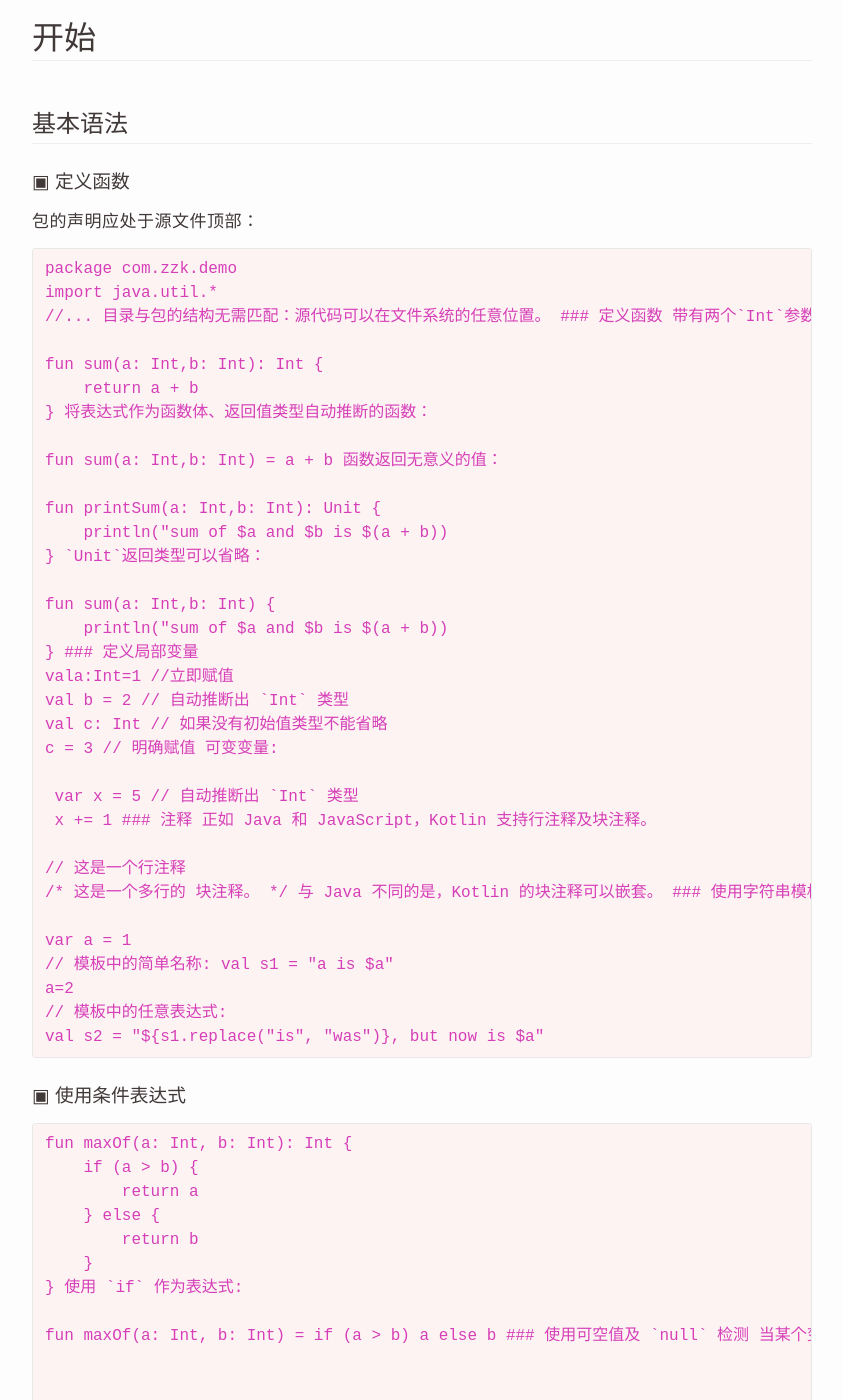
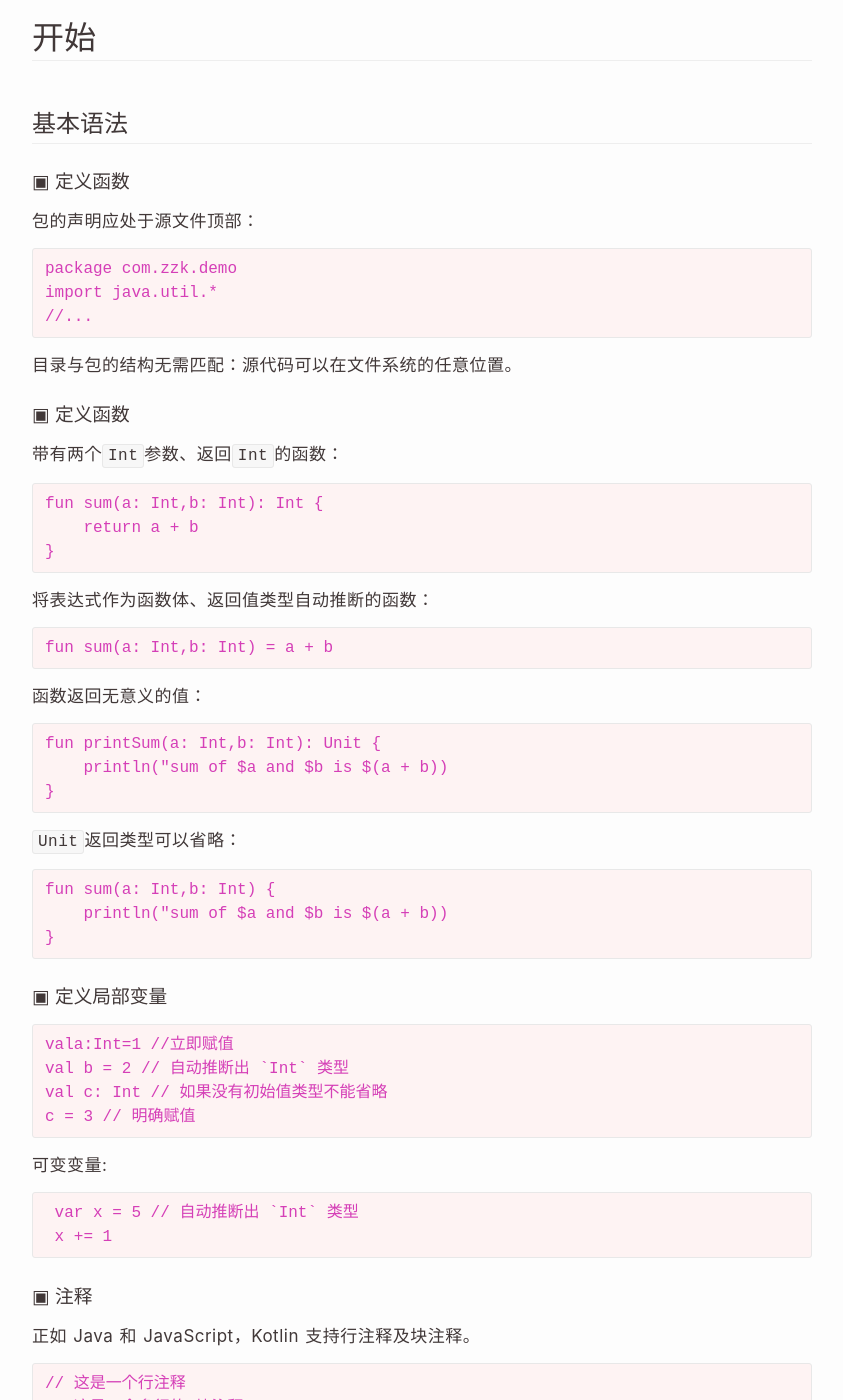
Before and after one commit to zhuangzaiku/zhuangzaiku.github.io, a Jekyll site: the page built from _posts/jekyll/2017-05-25-Kotlin基本语法.markdown, in a window 1280 px wide and 1400 px high, scrolled down 557 px. Shown: the whole window, without its empty margins (218-1061 px from the left). Built offline with Jekyll 4.4.1, drawn with Linux system fonts in a browser that asks for light colours; nearby versions of some CDN libraries; comment, search, counter and statistics services are not loaded; some of the changed text lies outside the part shown.

Commit message:
modify kotlin 基本语法

```diff
--- a/_posts/jekyll/2017-05-25-Kotlin基本语法.markdown
+++ b/_posts/jekyll/2017-05-25-Kotlin基本语法.markdown
@@ -16,6 +16,7 @@ pin: 6
     package com.zzk.demo
     import java.util.*
     //...
+
 目录与包的结构无需匹配：源代码可以在文件系统的任意位置。
 ### 定义函数
 带有两个`Int`参数、返回`Int`的函数：
@@ -23,33 +24,40 @@ pin: 6
     fun sum(a: Int,b: Int): Int {
         return a + b
     }
+
 将表达式作为函数体、返回值类型自动推断的函数：
 
     fun sum(a: Int,b: Int) = a + b
+
 函数返回无意义的值：
 
     fun printSum(a: Int,b: Int): Unit {
         println("sum of $a and $b is $(a + b))
     }
+
 `Unit`返回类型可以省略：
 
     fun sum(a: Int,b: Int) {
         println("sum of $a and $b is $(a + b))
     }
+
 ### 定义局部变量
     vala:Int=1 //立即赋值
     val b = 2 // 自动推断出 `Int` 类型
     val c: Int // 如果没有初始值类型不能省略
     c = 3 // 明确赋值
+
 可变变量:
 
      var x = 5 // 自动推断出 `Int` 类型
      x += 1
+
 ### 注释
 正如 Java 和 JavaScript，Kotlin 支持行注释及块注释。
 
     // 这是一个行注释
     /* 这是一个多行的 块注释。 */
+
 与 Java 不同的是，Kotlin 的块注释可以嵌套。
 ### 使用字符串模板
 
@@ -68,15 +76,18 @@ pin: 6
             return b
         }
     }
+
 使用 `if` 作为表达式:
 
     fun maxOf(a: Int, b: Int) = if (a > b) a else b
+
 ### 使用可空值及 `null` 检测
 当某个变量的值可以为 `null` 的时候，必须在声明处的类型后添加 `?` 来标识该引用可为空。 如果 `str` 的内容不是数字返回`null`:
 
+    fun parseInt(str: String): Int? {
+        // ......
+    }
 
-    fun parseInt(str: String): Int? { // ......
-    }
 使用返回可空值的函数:
 
     fun printProduct(arg1: String, arg2: String) { val x = parseInt(arg1)
@@ -89,6 +100,7 @@ pin: 6
             println("either '$arg1' or '$arg2' is not a number")
         }
     }
+
 或者
 
     // ......
@@ -100,6 +112,7 @@ pin: 6
     return
     }
     // 在空检测后，x 和 y 会自动转换为非空值 println(x * y)
+
 ### 使用类型检测及自动类型转换
 `is` 运算符检测一个表达式是否某类型的一个实例。如果一个不可变的局部变量或属性已经判断出为某类型，那么检测后的分支中可以直接当作该类型使用，无需显式转换:
 
@@ -110,6 +123,7 @@ pin: 6
         // 在离开类型检测分支后，`obj` 仍然是 `Any` 类型
         return null
     }
+
 或者
 
     fun getStringLength(obj: Any): Int? {
@@ -117,6 +131,7 @@ pin: 6
         // `obj` 在这一分支自动转换为 `String`
         return obj.length
     }
+
 甚至
 
     fun getStringLength(obj: Any): Int? {
@@ -126,18 +141,21 @@ pin: 6
         }
         return null
     }
+
 ### 使用 for 循环
 
     val items = listOf("apple", "banana", "kiwi")
     for (item in items) {
         println(item)
     }
+
 或者
 
     val items = listOf("apple", "banana", "kiwi")
     for (index in items.indices) {
         println("item at $index is ${items[index]}")
     }
+
 ### 使用 while 循环
 
     val items = listOf("apple", "banana", "kiwi")
@@ -146,6 +164,7 @@ pin: 6
         println("item at $index is ${items[index]}")
         index++
     }
+
 ### 使用 when 表达式
 
     fun describe(obj: Any): String =
@@ -156,6 +175,7 @@ pin: 6
             !is String  -> "Not a string"
             else        -> "Unknown"
         }
+
 ### 使用区间(range)
 使用`in` 运算符来检测某个数字是否在指定区间内:
 
@@ -164,6 +184,7 @@ pin: 6
     if (x in 1..y+1) {
         println("fits in range")
     }
+
 检测某个数字是否在指定区间外:
 
     val list = listOf("a", "b", "c")
@@ -173,11 +194,13 @@ pin: 6
     if (list.size !in list.indices) {
         println("list size is out of valid list indices range too")
     }
+
 区间迭代:
 
     for (x in 1..5) {
         print(x)
     }
+
 或数列迭代:
 
     for (x in 1..10 step 2) {
@@ -186,18 +209,21 @@ pin: 6
     for (x in 9 downTo 0 step 3) {
         print(x)
     }
+
 ### 使用集合
 对集合进行迭代:
 
     for (item in items) {
         println(item)
     }
+
 使用 `in` 运算符来判断集合内是否包含某实例:
 
     when {
         "orange" in items -> println("juicy")
         "apple" in items -> println("apple is fine too")
     }
+
 使用 lambda 表达式来过滤(filter)和映射(map)集合:
 
     fruits
```
